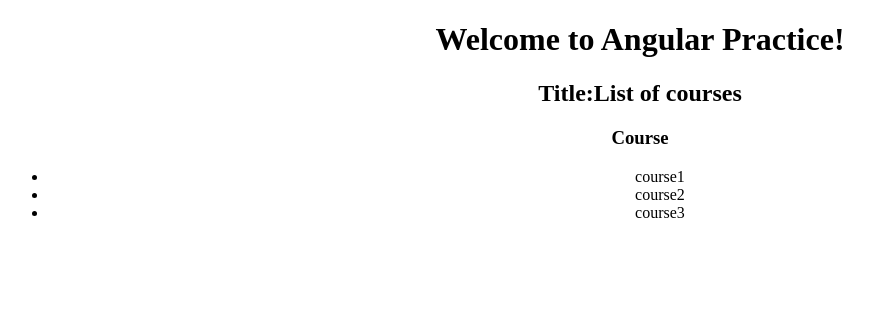
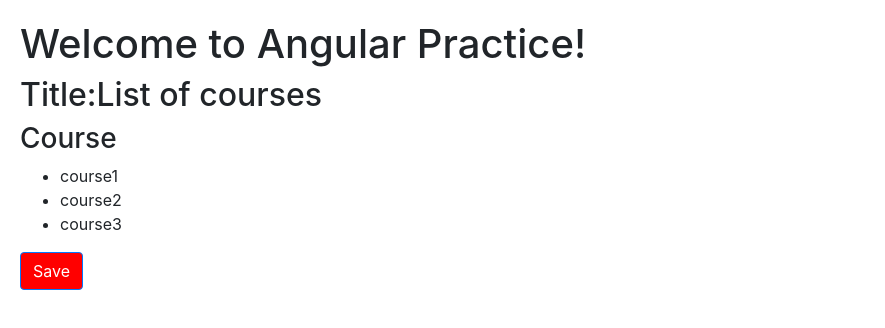
Before and after one commit to NilkantaBhattacharjee/angular-practice, an Angular app: page / in a window 1280 px wide. Shown: the top 328 px of the page, without its empty margins (0-885 px from the left). Built offline with nearby package versions, Linux system fonts and the light colour scheme.

Commit message:
Interpolation, Property, Attribute, Class, Style, Event binding, Bootstrap added

```diff
--- a/package.json
+++ b/package.json
@@ -20,6 +20,7 @@
     "@angular/platform-browser": "^6.1.0",
     "@angular/platform-browser-dynamic": "^6.1.0",
     "@angular/router": "^6.1.0",
+    "bootstrap": "^4.4.1",
     "core-js": "^2.5.4",
     "rxjs": "6.0.0",
     "zone.js": "~0.8.26"
--- a/src/app/app.component.html
+++ b/src/app/app.component.html
@@ -1,5 +1,6 @@
 <!--The content below is only a placeholder and can be replaced.-->
-<div style="text-align:center">
+<!--<div style="text-align:center">-->
+  <div>
   <h1>
     Welcome to {{ title }}!
   </h1>
--- a/src/app/courses.component.ts
+++ b/src/app/courses.component.ts
@@ -8,6 +8,11 @@
                <ul>
                     <li *ngFor='let course of getCourseList()'>{{course}}</li>
                </ul>
+               <div (click)="onDivClick();">
+                    <button class="btn btn-primary" [class.Active]="isActive" [disabled]="!isActive"
+                    [style.background-color]="isActive ? 'Red' : 'Blue'"
+                    (click)="onClick($event)">Save</button>
+               </div>
     `
 })
 
@@ -15,6 +20,9 @@
     title = 'List of courses';
     anotherTitle = 'Course';
     // courses = ['course1', 'course2', 'course3'];
+
+    isActive = true;
+
     courses: string[];
     service: CoursesService;
     constructor(service: CoursesService) {
@@ -29,4 +37,14 @@
     getCourseList(): string[] {
         return this.service.getCourseList();
     }
+
+    onClick($event: any) {
+        $event.stopPropagation();
+        console.log('Button was clicked');
+        console.log($event);
+    }
+
+    onDivClick($event: any) {
+        console.log('Div was clicked');
+    }
 }
--- a/src/styles.css
+++ b/src/styles.css
@@ -1 +1,5 @@
 /* You can add global styles to this file, and also import other style files */
+
+@import '~bootstrap/dist/css/bootstrap.css';
+
+body {padding: 20px;}
```
Also changed, not shown: 1 other file (tests, documents, lock files or other folders).
